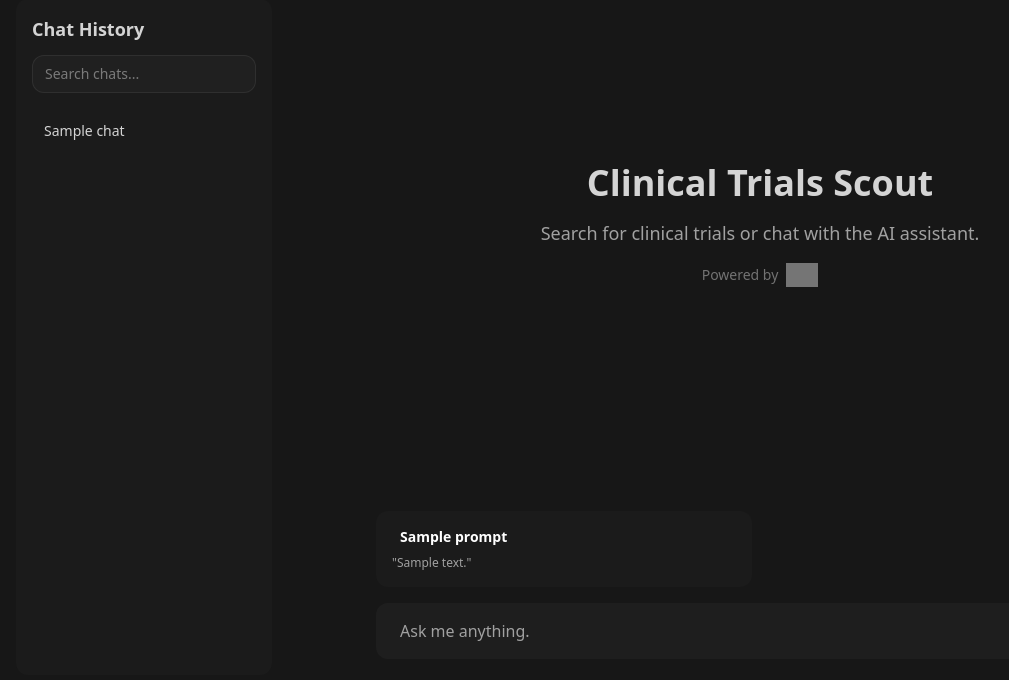
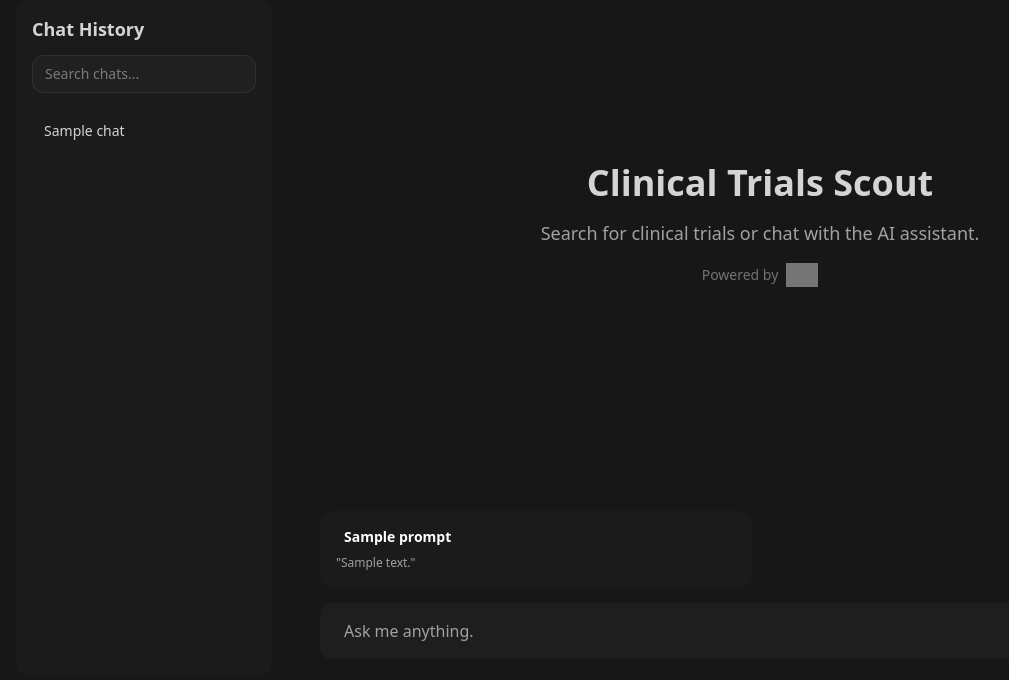
Before and after one commit to alexandru-tanul/clinical-trials-scout, a Python web app: template app/templates/index.html in a window 1280 px wide. Shown: the part 93-773 px from the top of the page, without its empty margins (16-1025 px from the left). Run offline with Jinja, Linux system fonts and the light colour scheme; the template is opened without the code that fills it: most values are stand-ins (such as "Sample title", 1, 10 or a date in 2020); some libraries are stand-ins or nearby versions; grey boxes are pictures that could not be loaded.

Commit message:
Match landing page width and padding to chat pages for consistency

```diff
--- a/app/templates/index.html
+++ b/app/templates/index.html
@@ -19,7 +19,7 @@
         </div>
 
         <!-- Input and Examples at bottom -->
-        <div class="w-full max-w-3xl mx-auto flex flex-col gap-4 mb-8 md:mb-4">
+        <div class="w-full max-w-5xl mx-auto flex flex-col gap-4 mb-8 md:mb-4 px-4">
                 <!-- Example Queries Grid -->
                 <div class="w-full grid grid-cols-2 gap-4">
                     {% for prompt in example_prompts %}
```
